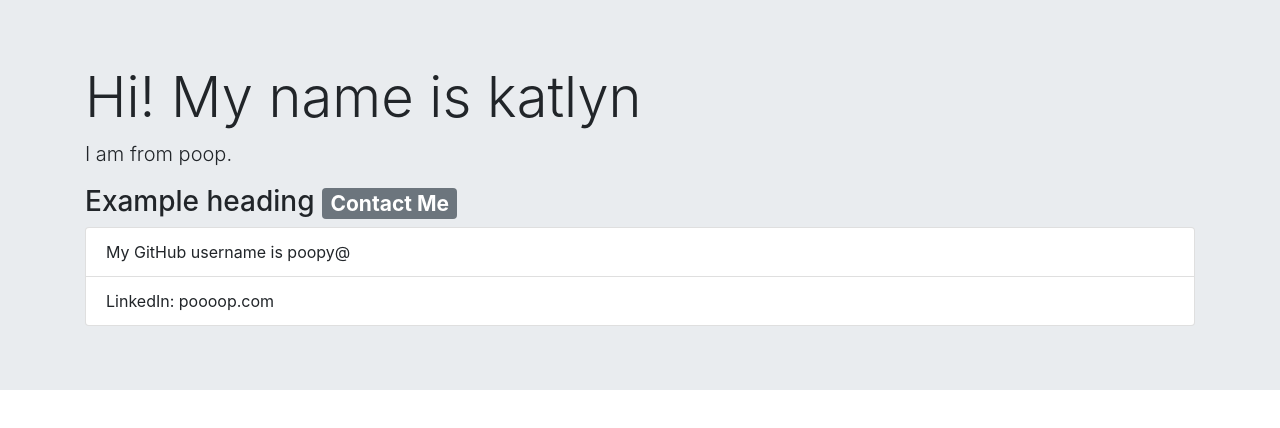
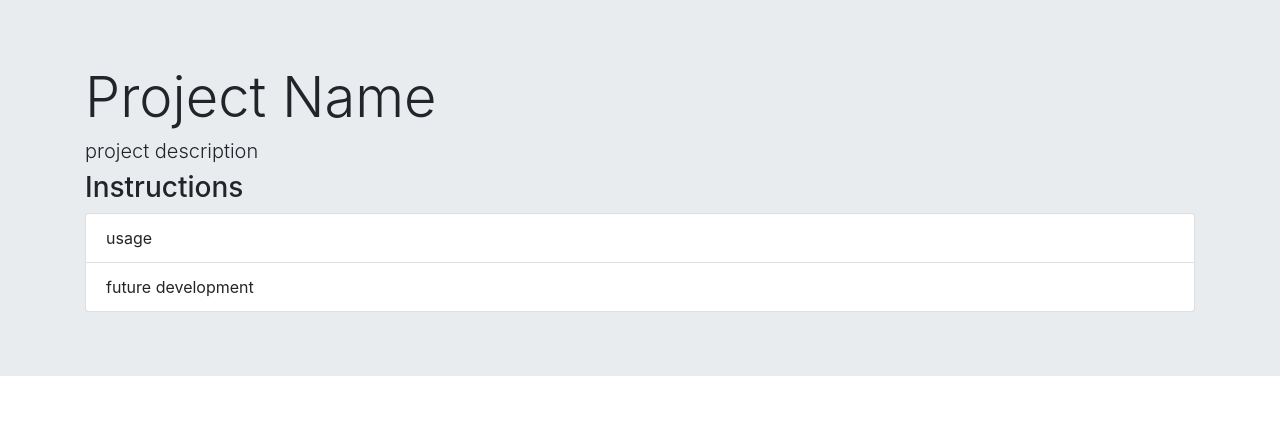
Before and after one commit to mmontoya1112/READMEgenerator, a website: page utils/index.html in a window 1280 px wide. Drawn offline with nearby package versions, Linux system fonts and the light colour scheme.

Commit message:
changed html items that will be put into the JS

```diff
--- a/utils/index.html
+++ b/utils/index.html
@@ -10,12 +10,12 @@
 <body>
     <div class="jumbotron jumbotron-fluid">
         <div class="container">
-          <h1 class="display-4">Hi! My name is katlyn</h1>
-          <p class="lead">I am from poop.</p>
-          <h3>Example heading <span class="badge badge-secondary">Contact Me</span></h3>
+          <h1 class="display-4">Project Name</h1>
+          <h2 class="lead" >project description</h2>
+          <h3>Instructions</h3>
           <ul class="list-group">
-            <li class="list-group-item">My GitHub username is poopy@</li>
-            <li class="list-group-item">LinkedIn: poooop.com</li>
+            <li class="list-group-item">usage</li>
+            <li class="list-group-item">future development</li>
           </ul>
         </div>
       </div>
```
